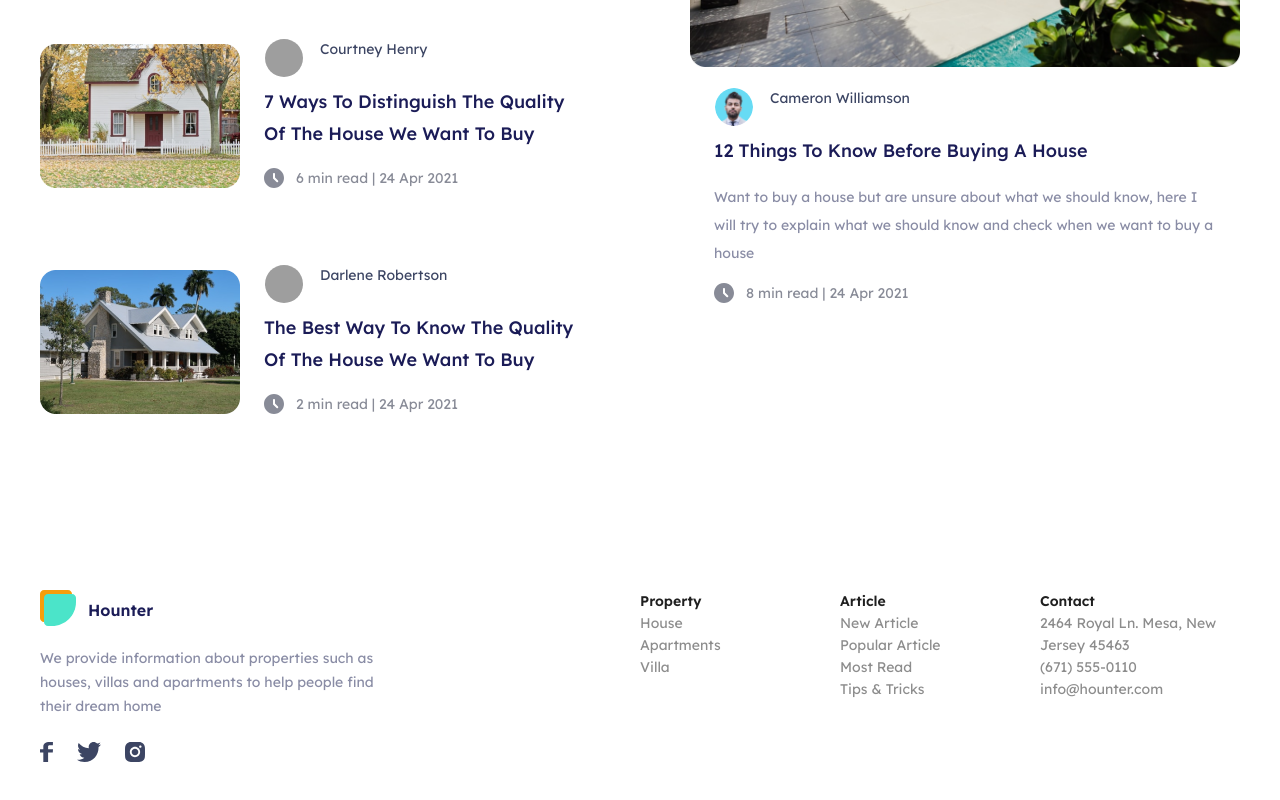
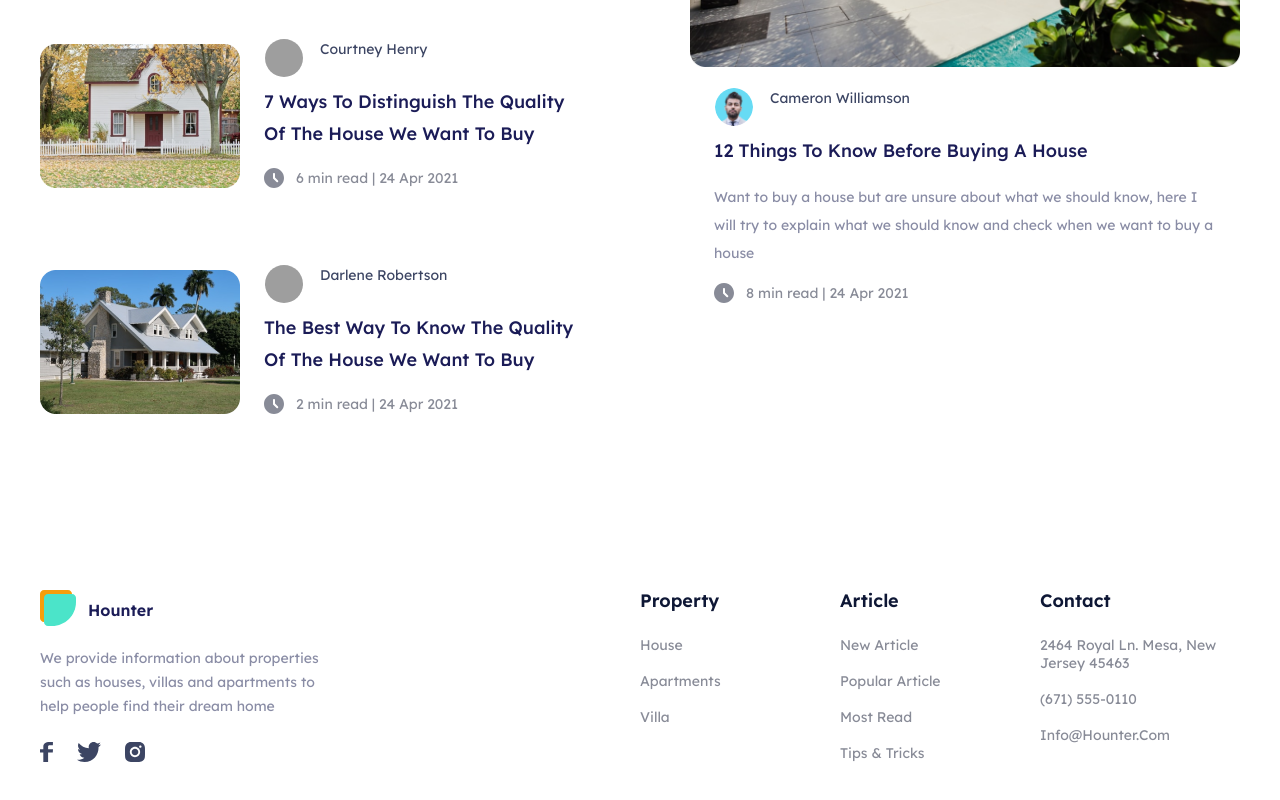
Before and after one commit to AnnSerdechna/hounter, a React (Vite) app: page / in a window 1280 px wide. Shown: the part 2509-3309 px from the top of the page. Built offline with nearby package versions, Linux system fonts and the light colour scheme; grey boxes are pictures that could not be loaded.

Commit message:
Add footer web

```diff
--- a/src/sections/footer/index.less
+++ b/src/sections/footer/index.less
@@ -1,7 +1,6 @@
 @import '../../index';
 
 .footer {
-
   &-description {
     margin: 16px 0 24px 0 !important;
     font-family: @ff-primary !important;
@@ -11,4 +10,30 @@
     color: @grey-color !important;
     opacity: 0.75 !important;
   }
+
+  h4.ant-list-item-meta-title {
+    margin-bottom: 24px !important;
+    font-family: @ff-primary !important;
+    font-weight: 600 !important;
+    font-size: 18px !important;
+    line-height: 22px !important;
+    text-transform: capitalize !important;
+    color: #0E1735 !important;
+  }
+
+  .ant-anchor-link-title,
+  &-list-navLink {
+    display: block !important;
+    margin-bottom: 18px !important;
+    font-family: @ff-primary !important;
+    font-weight: 400 !important;
+    font-size: 14px !important;
+    line-height: 18px !important;
+    text-transform: capitalize !important;
+    color: #888B97 !important;
+  }
+
+  :where(.css-dev-only-do-not-override-1i536d8).ant-list .ant-list-item {
+    padding: 0 !important;
+  }
 }
--- a/src/sections/footer/index.tsx
+++ b/src/sections/footer/index.tsx
@@ -1,13 +1,19 @@
 import { FC } from 'react'
-// import {Link} from 'react-router-dom'
+import {NavLink} from 'react-router-dom'
 import {Col, Row, Typography, Anchor, Space, List} from 'antd'
 
 import {Logo, SectionComponent, SvgIcon} from '../../components'
 import './index.less'
 
-const { Paragraph, Link } = Typography
+const { Paragraph } = Typography
+const { Link } = Anchor
 
-const listData = [
+interface ListDataProps {
+  title: string
+  description: {item: string, path?: string, type?: string, address?: string}[]
+}
+
+const listData: ListDataProps[] = [
   {
     title: 'Property',
     description: [
@@ -51,6 +57,7 @@ const listData = [
     description: [
       {
         item: '2464 Royal Ln. Mesa, New Jersey 45463',
+        address: 'https://www.google.com/maps/search/2464+Royal+Ln.+Mesa,+New+Jersey+45463/@35.9327601,-110.9433269,4z/data=!3m1!4b1',
         type: 'location',
       },
       {
@@ -68,8 +75,8 @@ const listData = [
 const Footer: FC = () => (
   <Row className={'footer'}>
     <SectionComponent maxWidth={1200}>
-      <Row>
-        <Col span={12}>
+      <Row justify={'space-between'} style={{width: '100%'}}>
+        <Col span={10}>
           <Logo />
           <Col span={14}>
             <Paragraph className={'footer-description'}>
@@ -77,9 +84,9 @@ const Footer: FC = () => (
             </Paragraph>
           </Col>
           <Space size={'large'}>
-            <Anchor.Link href={''} title={<SvgIcon type={'facebook'} />} />
-            <Anchor.Link href={''} title={<SvgIcon type={'twitter'} />} />
-            <Anchor.Link href={''} title={<SvgIcon type={'instagram'} />} />
+            <Link href={''} title={<SvgIcon type={'facebook'} />} />
+            <Link href={''} title={<SvgIcon type={'twitter'} />} />
+            <Link href={''} title={<SvgIcon type={'instagram'} />} />
           </Space>
         </Col>
 
@@ -88,18 +95,41 @@ const Footer: FC = () => (
             itemLayout={'horizontal'}
             grid={{column: 3}}
             dataSource={listData}
+            className={'footer-list'}
             renderItem={(item) => (
               <List.Item>
                 <List.Item.Meta
                   title={item.title}
                   description={item.description.map(it => (
-                    // <Link to={'/'}>{it}</Link>
-                    <p>{it.item}</p>
+                    <>
+                      {it.path && (
+                        <NavLink
+                          to={it.path}
+                          className={'footer-list-navLink'}
+                        >
+                          {it.item}
+                        </NavLink>
+                      )}
+
+                      {it.type && (
+                        <Link
+                          title={it.item}
+                          target={'_blank'}
+                          className={'footer-list-link'}
+                          href={
+                            it.type === 'tel'
+                              ? `tel:${it.item}`
+                              : it.type === 'email'
+                                ? `mailto:${it.item}`
+                                : `${it.address}`
+                          }
+                        />
+                      )}
+                    </>
                   ))}
                 />
               </List.Item>
-            )}
-          />
+            )}/>
         </Col>
       </Row>
     </SectionComponent>
```
